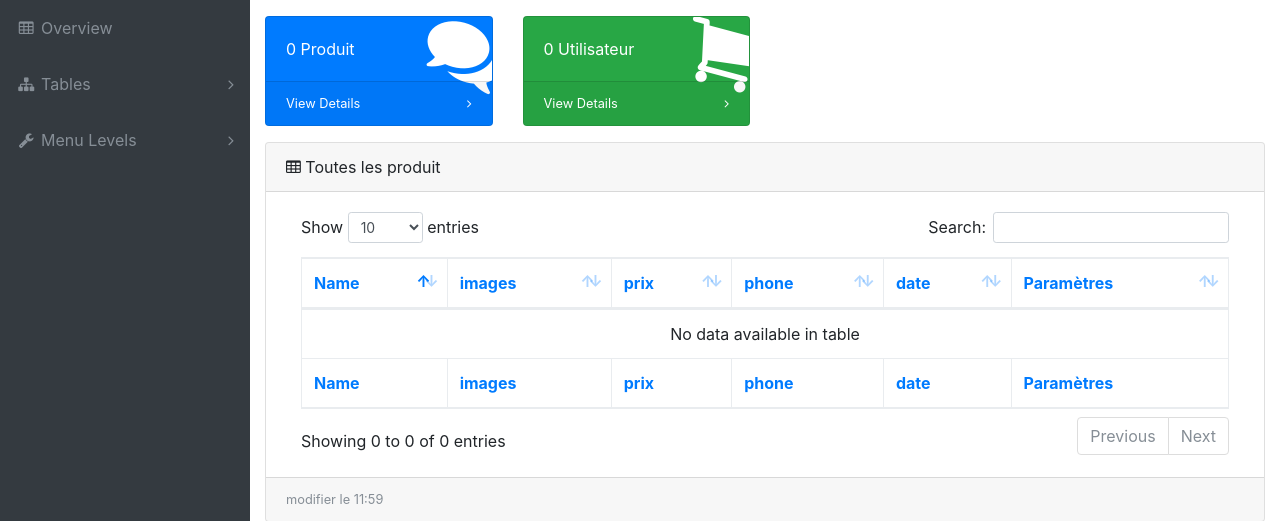
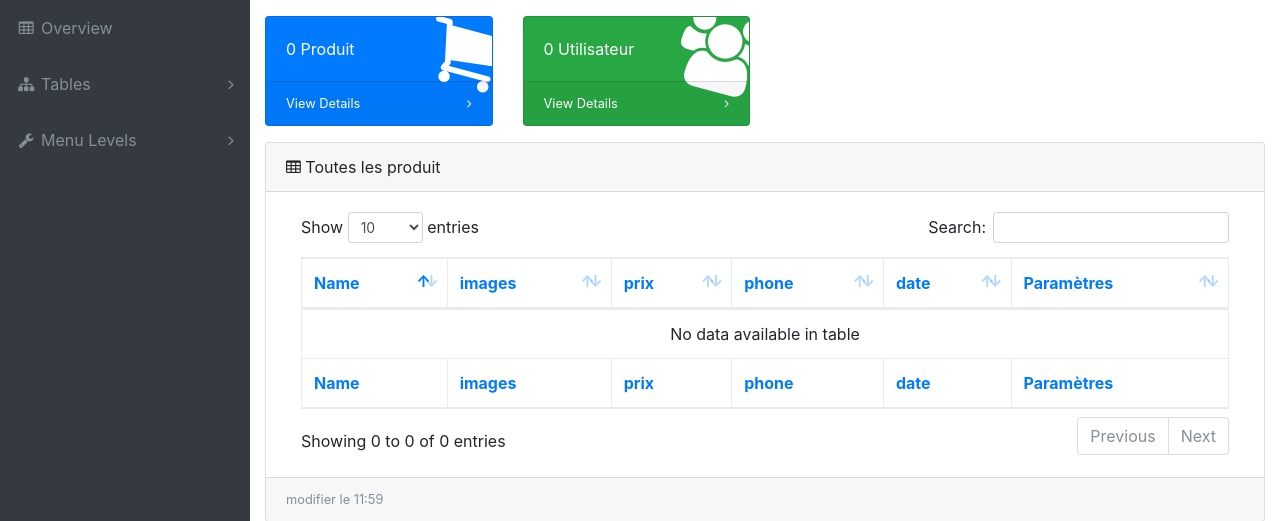
Before and after one commit to davidlotfi/AdminPanel, a PHP site: page / in a window 1280 px wide. Shown: the part 56-577 px from the top of the page. Run offline with PHP 8.4, Linux system fonts and the light colour scheme; data that the repository does not hold is empty.

Commit message:
up index

```diff
--- a/index.php
+++ b/index.php
@@ -15,7 +15,7 @@ $nombres_users = count_all_users();
           <div class="card text-white bg-primary o-hidden h-100">
             <div class="card-body">
               <div class="card-body-icon">
-                <i class="fa fa-fw fa-comments"></i>
+                <i class="fa fa-fw fa-shopping-cart"></i>
               </div>
               <div class="mr-5"><?php echo htmlspecialchars($nombres_produit);?> Produit</div>
             </div>
@@ -32,7 +32,7 @@ $nombres_users = count_all_users();
           <div class="card text-white bg-success o-hidden h-100">
             <div class="card-body">
               <div class="card-body-icon">
-                <i class="fa fa-fw fa-shopping-cart"></i>
+                <i class="fa fa-fw fa-users"></i>
               </div>
               <div class="mr-5"><?php echo htmlspecialchars($nombres_users);?> Utilisateur</div>
             </div>
```
